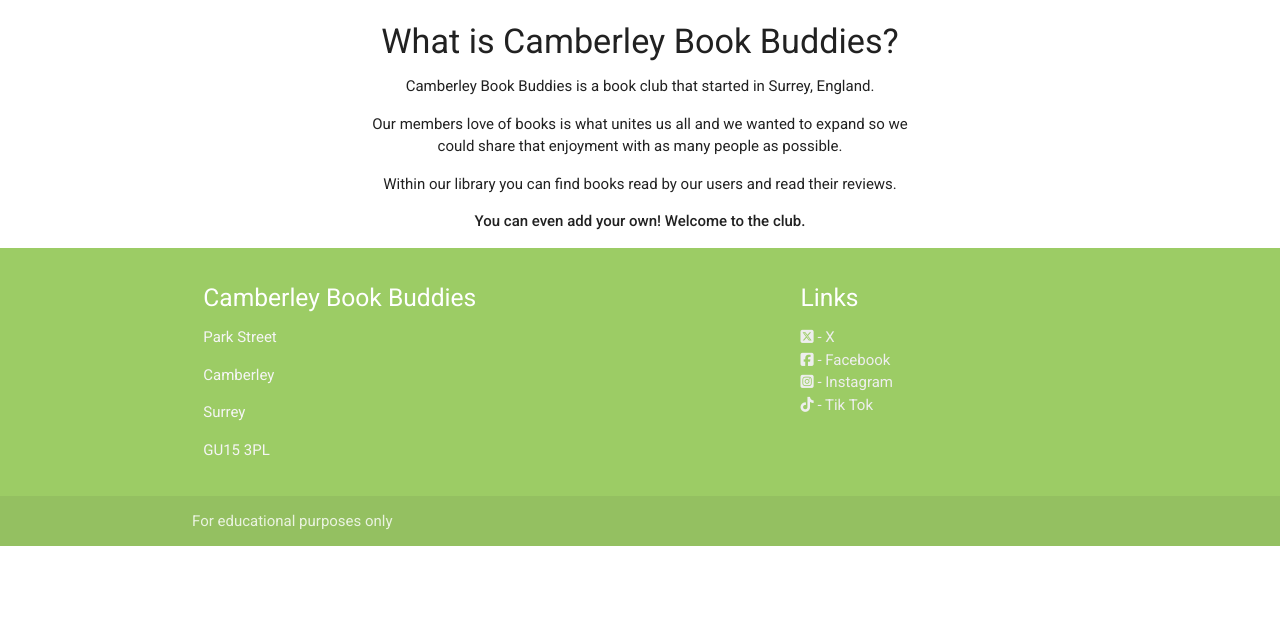
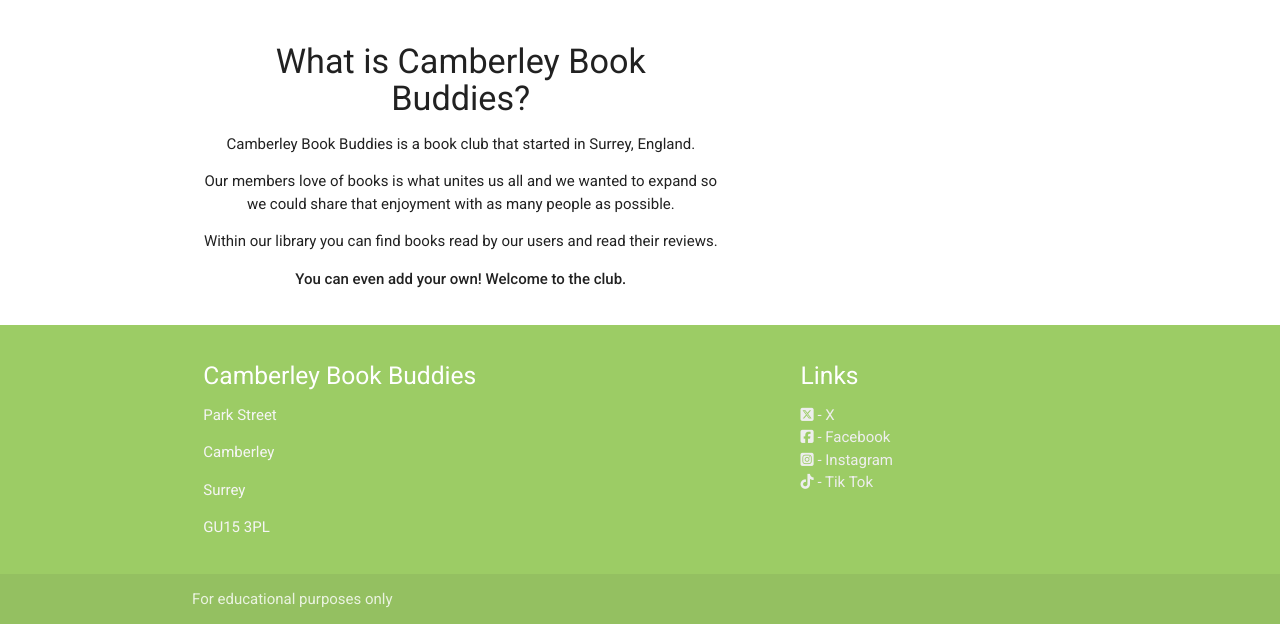
Before and after one commit to JCook22/camberley-book-buddies, a Flask app: page / in a window 1280 px wide. Shown: the part 567-1191 px from the top of the page. Before the commit the page ends 1113 px from the top, so only its background shows below. Run offline with Flask 2, Linux system fonts and the light colour scheme; some web fonts are replaced.

Commit message:
Fix row element tags by changing to div with class of row

```diff
--- a/camberleybookbuddies/templates/index.html
+++ b/camberleybookbuddies/templates/index.html
@@ -4,12 +4,12 @@
 <h3 class="light-green lighten-1 center-align">Welcome to Camberley Book Buddies!</h3>
 
 <section>
-    <row>
+    <div class="row">
         <div class="hero-image col s12">
             <a href="{{ url_for('library') }}" class="hero-button btn-large light-green darken-1">Library <i class="fa-solid fa-book"></i></a>
         </div>
-    </row>
-    <row>
+    </div>
+    <div class="row">
         <div class="introduction col s12 center-align">
             <h4>What is Camberley Book Buddies?</h4>
             <p>Camberley Book Buddies is a book club that started in Surrey, England.</p>
@@ -17,7 +17,7 @@
             <p>Within our library you can find books read by our users and read their reviews.</p>
             <p><strong>You can even add your own! Welcome to the club.</strong></p>
         </div>
-    </row>
+    </div>
 </section>
 
 {% endblock %}
```
